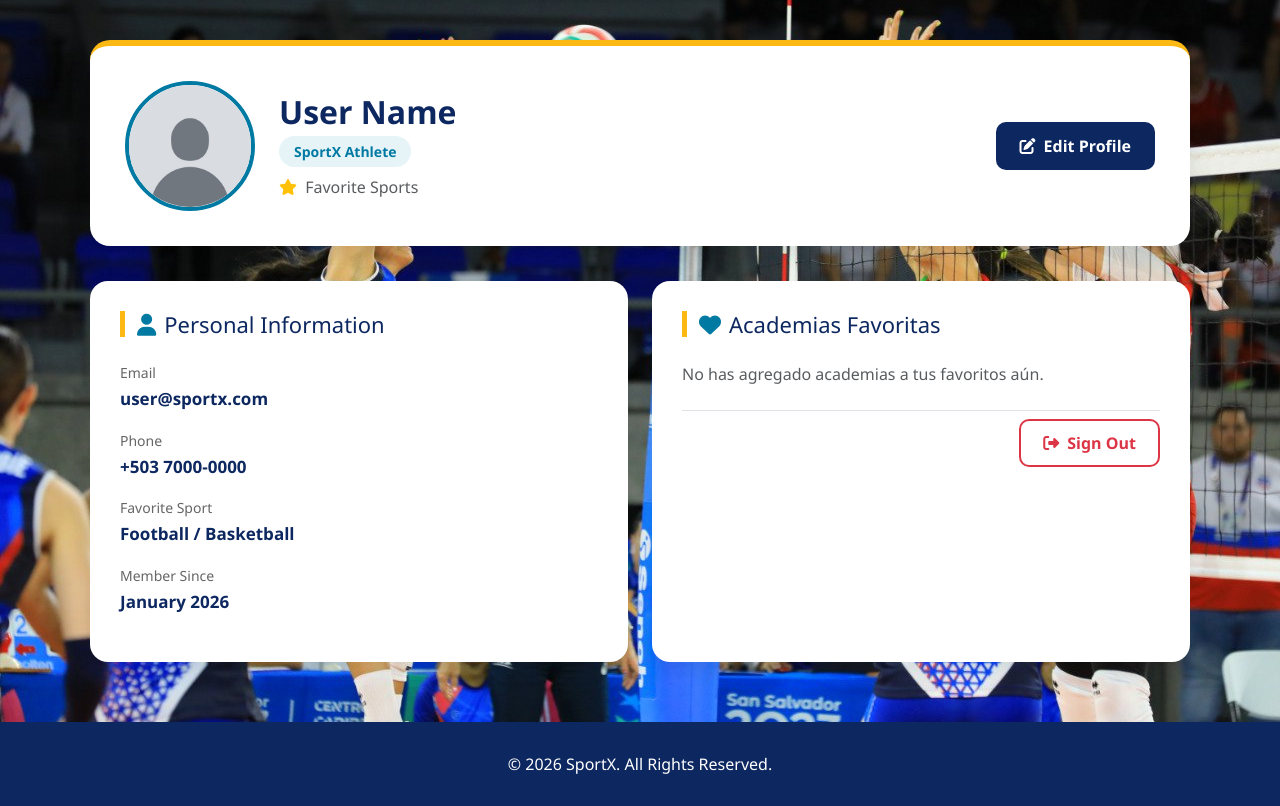
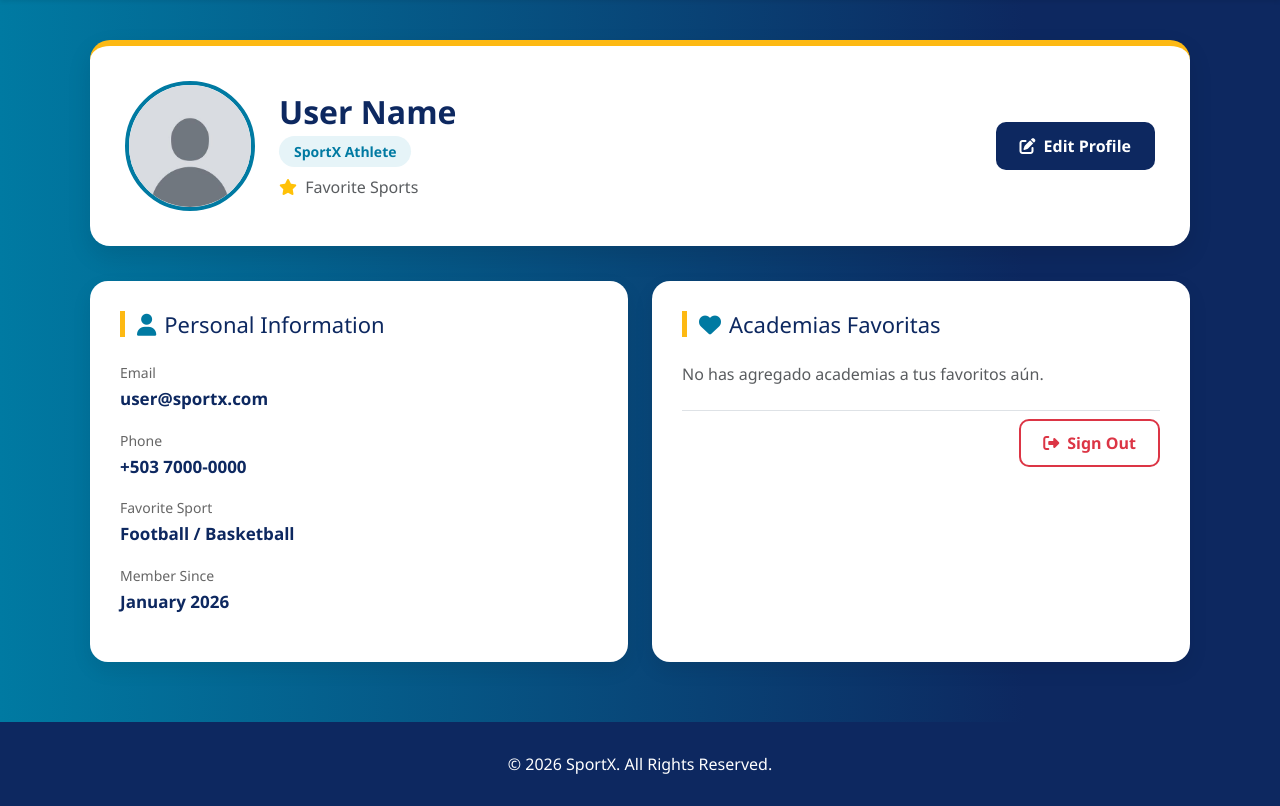
Before and after one commit to CarlosMois/Sportx, a PHP site: page /Public/intusuario.php in a window 1280 px wide. Shown: the part 100-906 px from the top of the page. Run offline with PHP 8.4, Linux system fonts and the light colour scheme; some libraries are stand-ins or nearby versions.

Commit message:
Update intusuario.css

```diff
--- a/Public/CSS/intusuario.css
+++ b/Public/CSS/intusuario.css
@@ -14,9 +14,9 @@
 }
 
 body {
-    background: linear-gradient(90deg, #007AA2 0%, #0D2860 80%);
-    color: #333;
-    background-image: url('../img/volley.jpg');
+    background:
+        linear-gradient(90deg, #007AA2 0%, #0D2860 80%),
+        url('../img/volley.jpg');
     background-size: cover;
     background-repeat: no-repeat;
     background-position: center;
```
